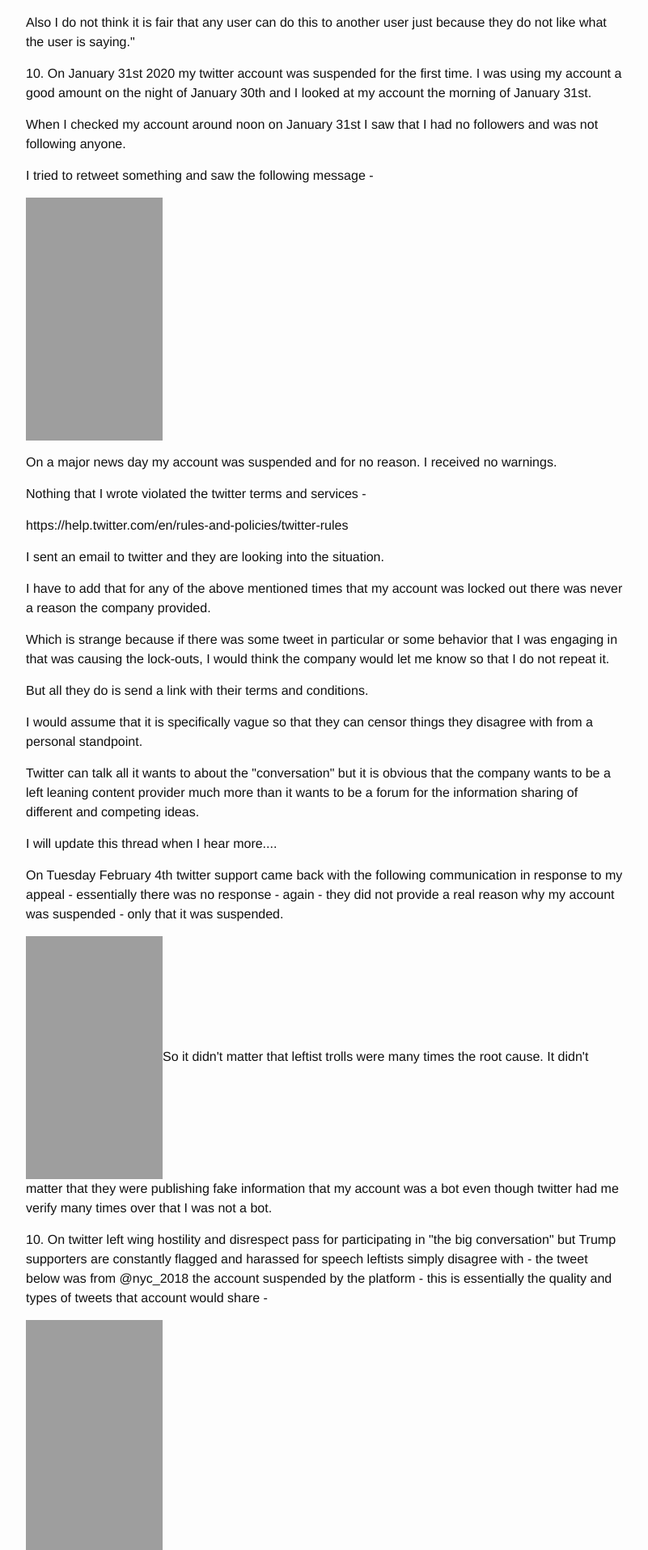
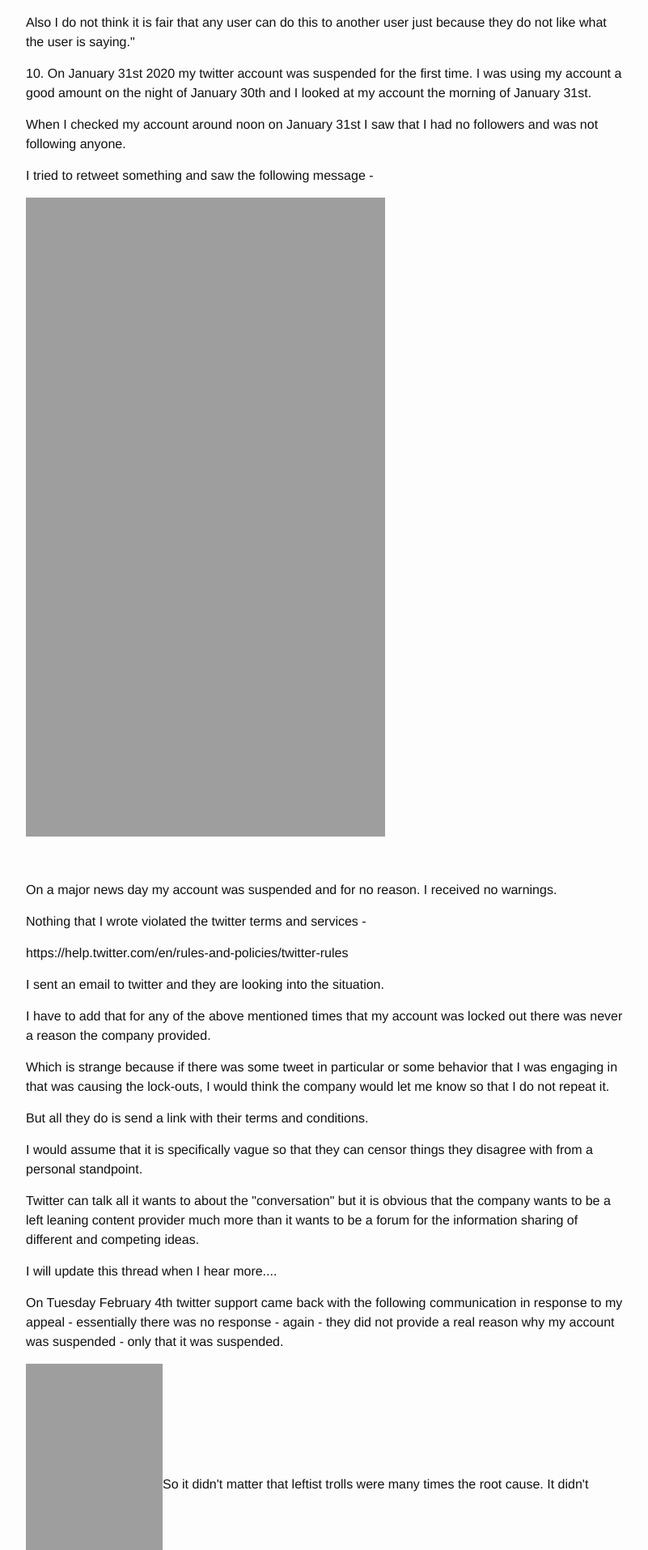
Before and after one commit to newyorkconservative/newyorkconservative.github.io, a Jekyll site: the page built from _posts/2018-08-25-twitter-censorship-and-privacy-concerns.md, in a window 1280 px wide. Shown: the part 2112-4026 px from the top of the page at 81% size, without its empty margins (238-1039 px from the left). Built offline with Jekyll 4.4.1, drawn with Linux system fonts in a browser that asks for light colours.

Commit message:
Syncing _posts/2018-08-25-twitter-censorship-and-privacy-concerns.md from WordPress at https://www.newyorkconservative.com () - wpghs

```diff
--- a/_posts/2018-08-25-twitter-censorship-and-privacy-concerns.md
+++ b/_posts/2018-08-25-twitter-censorship-and-privacy-concerns.md
@@ -35,7 +35,10 @@ post_date: 2018-08-25 00:17:23
 <p>10. On January 31st 2020 my twitter account was suspended for the first time. I was using my account a good amount on the night of January 30th and I looked at my account the morning of January 31st.</p>
 <p>When I checked my account around noon on January 31st I saw that I had no followers and was not following anyone.</p>
 <p>I tried to retweet something and saw the following message -</p>
-<p><a href="https://www.newyorkconservative.com/wp-content/uploads/2018/08/IMG_0157.png"><img class="size-medium wp-image-4841 aligncenter" src="https://www.newyorkconservative.com/wp-content/uploads/2018/08/IMG_0157-169x300.png" alt="" width="169" height="300" /></a></p>
+<p><!-- wp:image {"id":4961,"sizeSlug":"large"} --></p>
+<figure class="wp-block-image size-large"><img class="wp-image-4961 aligncenter" src="https://www.newyorkconservative.com/wp-content/uploads/2020/02/IMG_0157-576x1024.png" alt="" width="444" height="789" /></figure>
+<p><!-- /wp:image --></p>
+<p> </p>
 <p>On a major news day my account was suspended and for no reason. I received no warnings.</p>
 <p>Nothing that I wrote violated the twitter terms and services -</p>
 <p>https://help.twitter.com/en/rules-and-policies/twitter-rules</p>
@@ -49,8 +52,15 @@ post_date: 2018-08-25 00:17:23
 <p>On Tuesday February 4th twitter support came back with the following communication in response to my appeal - essentially there was no response - again - they did not provide a real reason why my account was suspended - only that it was suspended.</p>
 <p><a href="https://www.newyorkconservative.com/wp-content/uploads/2018/08/twitter-one-email.png"><img class="size-medium wp-image-4863 aligncenter" src="https://www.newyorkconservative.com/wp-content/uploads/2018/08/twitter-one-email-169x300.png" alt="" width="169" height="300" /></a>So it didn't matter that leftist trolls were many times the root cause. It didn't matter that they were publishing fake information that my account was a bot even though twitter had me verify many times over that I was not a bot.</p>
 <p>10. On twitter left wing hostility and disrespect pass for participating in "the big conversation" but Trump supporters are constantly flagged and harassed for speech leftists simply disagree with - the tweet below was from @nyc_2018 the account suspended by the platform - this is essentially the quality and types of tweets that account would share -</p>
-<p><a href="https://www.newyorkconservative.com/wp-content/uploads/2018/08/nyc_2018-tweets.png"><img class="size-medium wp-image-4862 aligncenter" src="https://www.newyorkconservative.com/wp-content/uploads/2018/08/nyc_2018-tweets-169x300.png" alt="" width="169" height="300" /></a></p>
+<p> </p>
 <p>Yet some how the below thread passes what is considered quality dialogue at twitter:</p>
+<p> </p>
+<p> </p>
+<p> </p>
+
+<!-- wp:image {"id":4961,"sizeSlug":"large"} -->
+<figure class="wp-block-image size-large"><img src="https://www.newyorkconservative.com/wp-content/uploads/2020/02/IMG_0157-576x1024.png" alt="" class="wp-image-4961"/></figure>
+<!-- /wp:image -->
 
 <!-- wp:image {"id":4959,"sizeSlug":"large"} -->
 <figure class="wp-block-image size-large"><img src="https://www.newyorkconservative.com/wp-content/uploads/2020/02/elie-wiesel-2-576x1024.png" alt="" class="wp-image-4959"/></figure>
```
